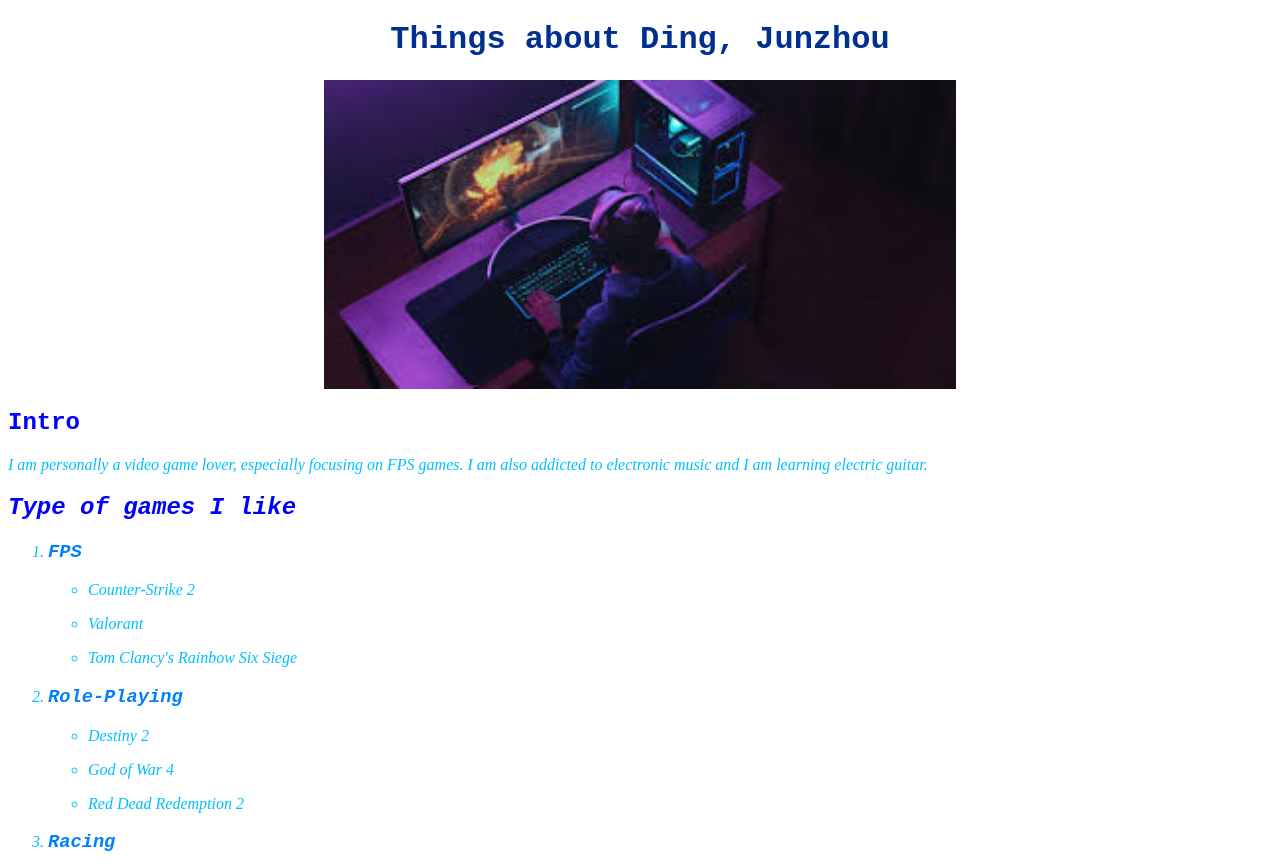
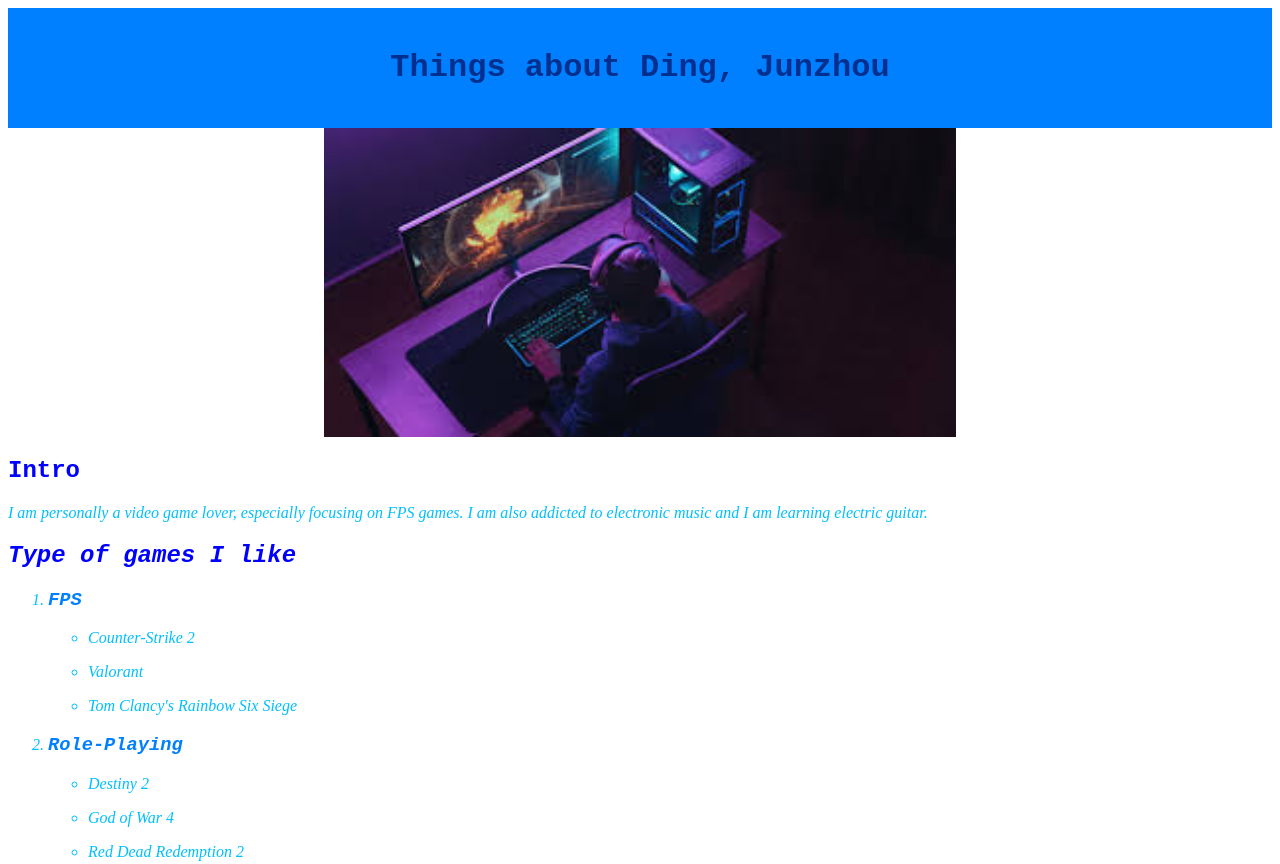
Before and after one commit to g3Ngy/Lab, a plain HTML site: page index.html in a window 1280 px wide. Shown: the top 864 px of the page. Drawn offline with Linux system fonts and the light colour scheme.

Commit message:
Add files via upload

```diff
--- a/index.html
+++ b/index.html
@@ -5,7 +5,9 @@
         <link rel="stylesheet" href="styles.css">
             </head>
     <body>
+        <header class="site-header">
         <h1 style="font-family: 'Courier New', Courier, monospace;">Things about Ding, Junzhou</h1>
+        </header>
         <img src="gamer.jpg" class="center">
         <h2 style="font-family: 'Courier New', Courier, monospace;">Intro</h2>
         <ps style="font-style: italic;">I am personally a video game lover, especially focusing on FPS games. I am also addicted to electronic music and I am learning electric guitar.</p>
--- a/styles.css
+++ b/styles.css
@@ -1,3 +1,9 @@
+.site-header {
+    background-color: #007FFF;
+    padding: 20px;
+    text-align: center;
+}
+
 h1 {
     color: #00308F;
     text-align: center;
@@ -12,7 +18,7 @@ body {
     color: #00BFFF;
 }
 .box {
-    height: 200px;
+    height: 300px;
     width: 100px;
     padding: 20px;
     margin: 5px;
```
